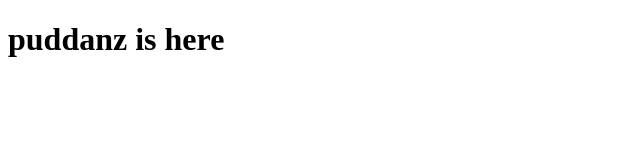
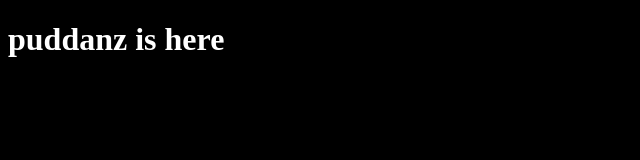
Before and after one commit to kil0wil/puddanz, a plain HTML site: page index.html in a window 1280 px wide. Shown: the whole page, without its empty margins (0-640 px from the left). Drawn offline with Linux system fonts and the light colour scheme.

Commit message:
color change

```diff
--- a/index.html
+++ b/index.html
@@ -5,7 +5,7 @@
     <meta charset="utf-8" />
     <title>Puddanz</title>
 </head>
-<body>
-    <h1>puddanz is here</h1>
+<body style="background-color:black">
+    <h1 style="color:white">puddanz is here</h1>
 </body>
 </html>
```
